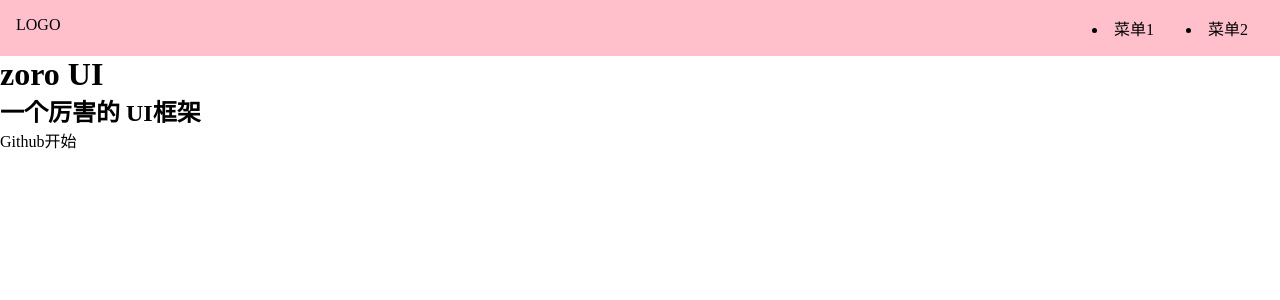
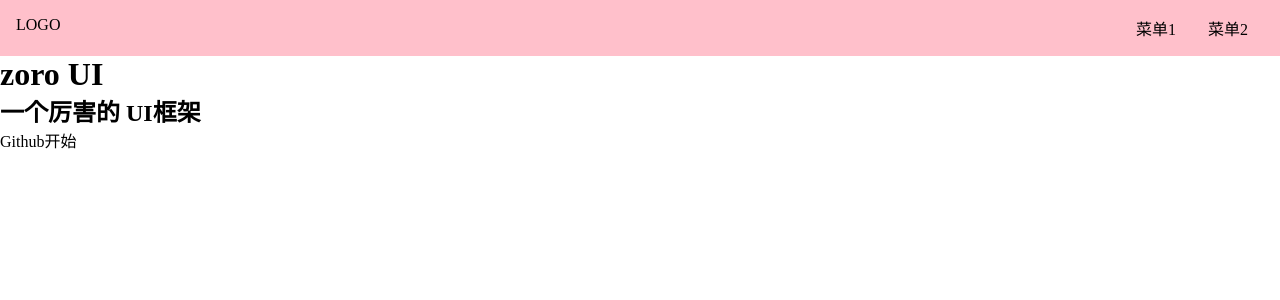
Before and after one commit to qvefofo/zero-ui, a Vue app: page / in a window 1280 px wide. Shown: the top 300 px of the page. Built offline with nearby package versions, Linux system fonts and the light colour scheme.

Commit message:
feat:封装Topnav

```diff
--- /dev/null
+++ b/src/components/Topnav.vue
@@ -0,0 +1,35 @@
+<template>
+  <div class="topnav">
+    <div class="logo">LOGO</div>
+    <div class="menu">
+      <li>
+        <router-link to="/">菜单1</router-link>
+      </li>
+      <li>
+        <router-link to="/doc">菜单2</router-link>
+      </li>
+    </div>
+  </div>
+</template>
+<script lang="ts">
+export default {}
+</script>
+<style lang="scss" scoped>
+.topnav {
+  background: pink;
+  display: flex;
+  padding: 16px;
+  > .logo {
+    max-width: 6em;
+    margin-right: auto;
+  }
+  > .menu {
+    display: flex;
+    white-space: nowrap;
+    flex-wrap: nowrap;
+    > li {
+      margin: 0 1em;
+    }
+  }
+}
+</style>
--- a/src/components/Xing.vue
+++ /dev/null
@@ -1,12 +0,0 @@
-<template>
-  <div>我是一个组件，好东西啊</div>
-</template>
-
-<script>
-export default {
-  methods: {},
-}
-</script>
-
-<style scoped>
-</style>
--- a/src/index.scss
+++ b/src/index.scss
@@ -4,7 +4,8 @@
   box-sizing: border-box;
 }
 ul,
-ol {
+ol,
+li {
   list-style: none;
 }
 a {
--- a/src/views/Doc.vue
+++ b/src/views/Doc.vue
@@ -1,5 +1,6 @@
 <template>
   <div>
+    <Topnav />
     <div class="topnav">
       <div class="logo"></div>
       <div class="menu"></div>
@@ -10,3 +11,9 @@
     </div>
   </div>
 </template>
+<script lang="ts">
+import Topnav from '../components/Topnav.vue'
+export default {
+  components: { Topnav },
+}
+</script>
--- a/src/views/Home.vue
+++ b/src/views/Home.vue
@@ -1,12 +1,6 @@
 <template>
   <div>
-    <div class="topnav">
-      <div class="logo">LOGO</div>
-      <div class="menu">
-        <li>菜单1</li>
-        <li>菜单2</li>
-      </div>
-    </div>
+    <Topnav />
     <div class="banner">
       <h1>zoro UI</h1>
       <h2>一个厉害的 UI框架</h2>
@@ -17,22 +11,11 @@
     </div>
   </div>
 </template>
+<script lang="ts">
+import Topnav from '../components/Topnav.vue'
+export default {
+  components: { Topnav },
+}
+</script>
 <style lang="scss" scoped>
-.topnav {
-  background: pink;
-  display: flex;
-  padding: 16px;
-  > .logo {
-    max-width: 6em;
-    margin-right: auto;
-  }
-  > .menu {
-    display: flex;
-    white-space: nowrap;
-    flex-wrap: nowrap;
-    > li {
-      margin: 0 1em;
-    }
-  }
-}
 </style>
```
Also changed, not shown: src/components/HelloWorld.vue (deleted, +0 -19 lines), src/components/Xing2.vue (deleted, +0 -10 lines).
